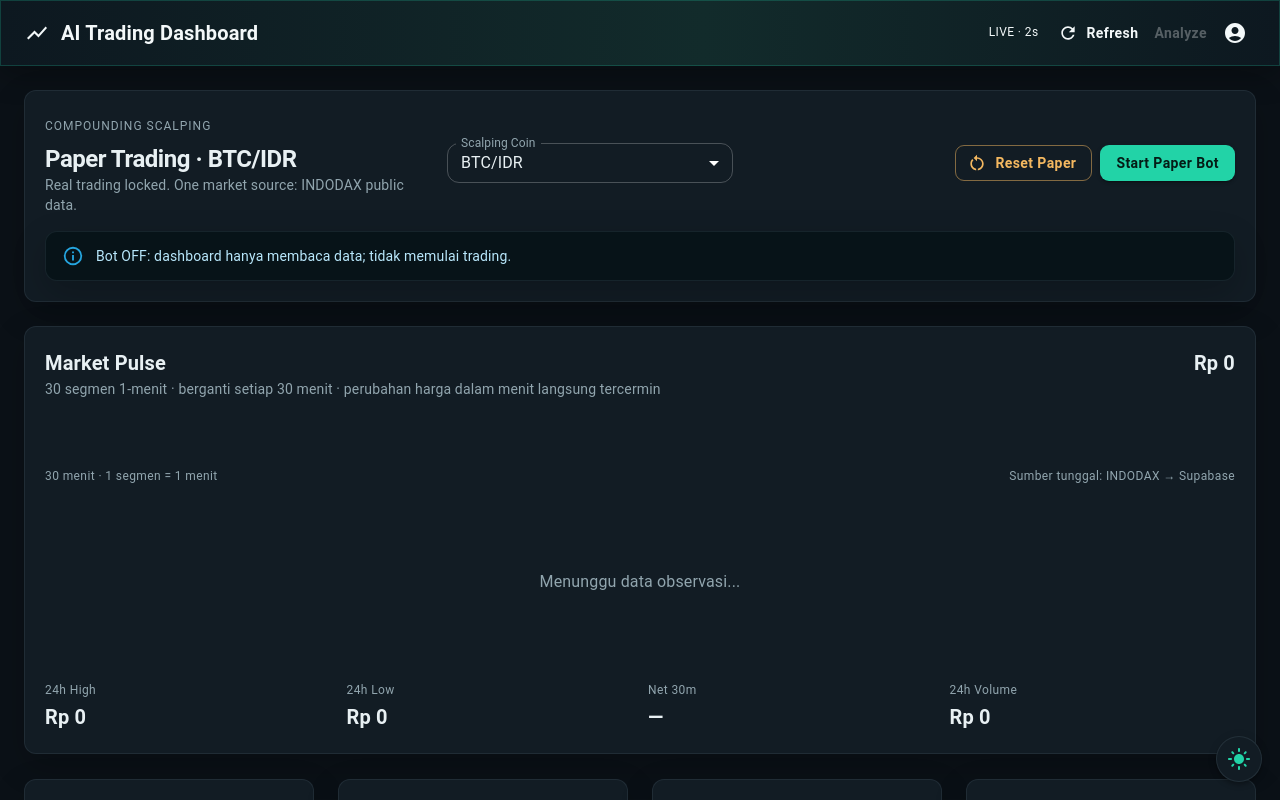
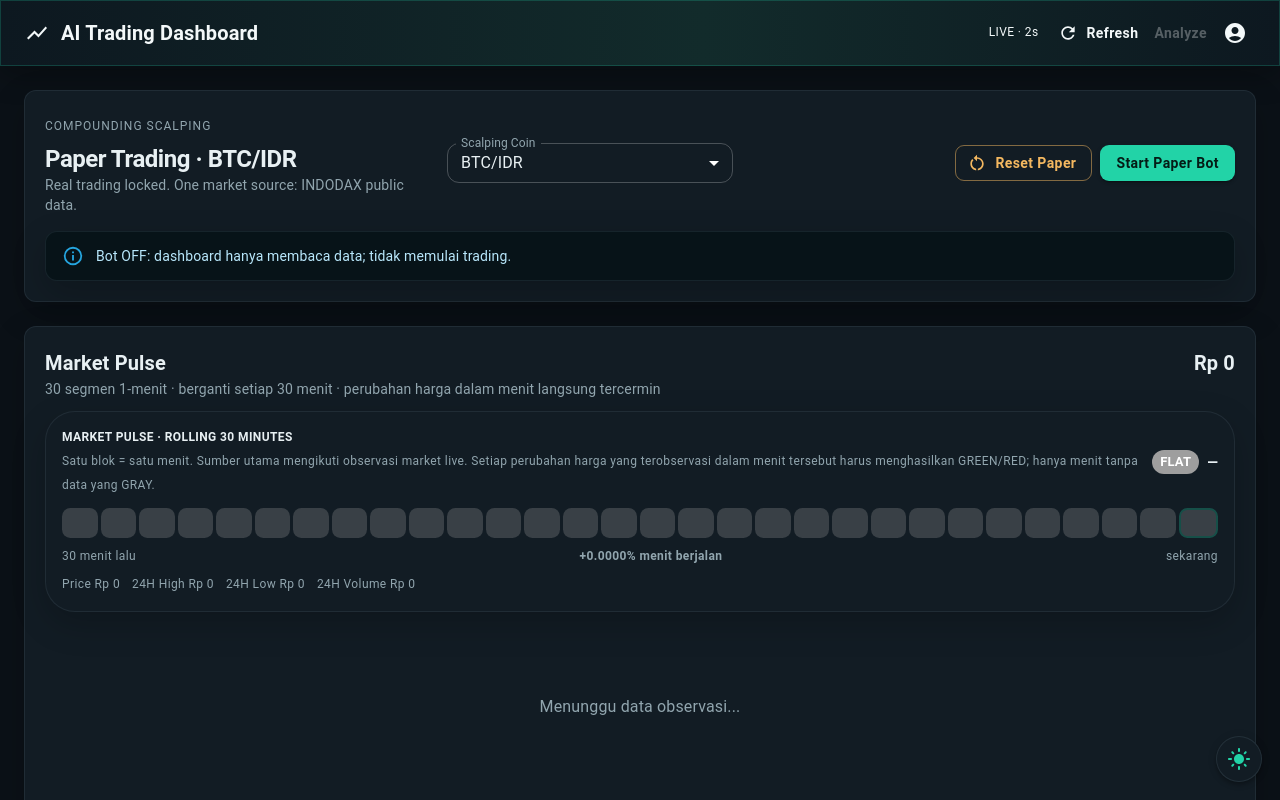
Before and after one commit to doushitekana62-ship-it/ai-multi-agent-trading-bot, a React (Vite) app in the folder fronted/: page / in a window 1280 px wide. Shown: the top 800 px of the page. Built offline with nearby package versions, Linux system fonts and the light colour scheme; no server answers; sample sign-in values are in the browser's storage.

Commit message:
fix: restore dashboard rolling market pulse

```diff
--- a/fronted/src/pages/Dashboard.jsx
+++ b/fronted/src/pages/Dashboard.jsx
@@ -1,33 +1,33 @@
 import React,{useEffect,useMemo,useRef,useState} from 'react';
 import {useNavigate} from 'react-router-dom';
-import {Alert,AppBar,Box,Button,Card,CardContent,Divider,FormControl,Grid,IconButton,InputLabel,LinearProgress,Menu,MenuItem,Paper,Select,Stack,Toolbar,Typography,Tooltip} from '@mui/material';
-import {AccountCircle,Assessment,LockOutlined,Logout,Refresh,RestartAlt,ShowChart} from '@mui/icons-material';
+import {Alert,AppBar,Box,Button,Card,CardContent,Divider,FormControl,Grid,IconButton,InputLabel,LinearProgress,Menu,MenuItem,Paper,Select,Stack,Toolbar,Typography} from '@mui/material';
+import {AccountCircle,Assessment,Logout,Refresh,RestartAlt,ShowChart} from '@mui/icons-material';
 import axios from 'axios';
 import toast from 'react-hot-toast';
 import {useAuth} from '../context/AuthContext';
 import DashboardAnalytics from '../components/DashboardAnalytics';
 import DashboardTools from '../components/DashboardTools';
+import MarketPulseLegend from '../components/MarketPulseLegend';
 
 const PAIRS=[['btc_idr','BTC/IDR'],['eth_idr','ETH/IDR'],['usdt_idr','USDT/IDR'],['xrp_idr','XRP/IDR'],['doge_idr','DOGE/IDR'],['sol_idr','SOL/IDR'],['beat_idr','BEAT/IDR'],['hype_idr','HYPE/IDR'],['ada_idr','ADA/IDR'],['trx_idr','TRX/IDR'],['shib_idr','SHIB/IDR'],['pepe_idr','PEPE/IDR']];
 const POLL_MS=2000,ZERO={BUY:0,SELL:0,HOLD:0};
 const idr=v=>new Intl.NumberFormat('id-ID',{style:'currency',currency:'IDR',maximumFractionDigits:0}).format(Number(v)||0);
 const label=p=>PAIRS.find(x=>x[0]===p)?.[1]||String(p||'').toUpperCase().replace('_','/');
-function Pulse({segments=[]}){const rows=Array.isArray(segments)?segments.slice(-30):[];return <Box sx={{mt:2}}><Stack direction="row" spacing={.45} alignItems="end" sx={{height:48}}>{rows.map((x,i)=><Tooltip key={`${x.timestamp||i}-${i}`} title={x.timestamp?`${x.timestamp} · ${x.status}${x.move_pct==null?'':` ${Number(x.move_pct).toFixed(3)}%`}`:'No observation'}><Box sx={{flex:1,minWidth:3,height:x.status==='GREEN'?34:x.status==='RED'?34:20,borderRadius:.6,backgroundColor:x.status==='GREEN'?'success.main':x.status==='RED'?'error.main':'text.disabled',opacity:x.status==='GRAY'?.42:1}}/></Tooltip>)}</Stack><Stack direction="row" justifyContent="space-between" sx={{mt:.5}}><Typography variant="caption" color="text.secondary">30 menit · 1 segmen = 1 menit</Typography><Typography variant="caption" color="text.secondary">Sumber tunggal: INDODAX → Supabase</Typography></Stack></Box>}
 function Chart({points=[]}){const values=points.map(p=>Number(p.price)).filter(v=>Number.isFinite(v)&&v>0);if(values.length<2)return <Box sx={{height:190,display:'grid',placeItems:'center',color:'text.secondary'}}>Menunggu data observasi...</Box>;const min=Math.min(...values),max=Math.max(...values),range=max-min||1;const coords=values.map((v,i)=>`${i/(values.length-1)*100},${95-(v-min)/range*82}`).join(' ');return <Box sx={{height:205}}><svg viewBox="0 0 100 100" width="100%" height="175" preserveAspectRatio="none"><polyline points={coords} fill="none" stroke="currentColor" strokeWidth="1.1" vectorEffect="non-scaling-stroke"/></svg><Stack direction="row" justifyContent="space-between"><Typography variant="caption" color="text.secondary">Low {idr(min)}</Typography><Typography variant="caption" color="text.secondary">High {idr(max)}</Typography></Stack></Box>}
 function Metric({title,value}){return <Box><Typography variant="caption" color="text.secondary">{title}</Typography><Typography variant="h6">{value}</Typography></Box>}
 export default function Dashboard(){
  const navigate=useNavigate();const{logout,user}=useAuth();const[menu,setMenu]=useState(null);const[status,setStatus]=useState(null);const[market,setMarket]=useState(null);const[positions,setPositions]=useState([]);const[performance,setPerformance]=useState(null);const[decision,setDecision]=useState(null);const[insights,setInsights]=useState([]);const[agents,setAgents]=useState([]);const[loading,setLoading]=useState(true);const[busy,setBusy]=useState(false);const[pair,setPair]=useState(()=>localStorage.getItem('paperTradingPair')||'btc_idr');const[inFlight,setInFlight]=useState(false);const timer=useRef(null);const enabled=Boolean(status?.enabled);
  const available=useMemo(()=>insights.filter(x=>x?.scalping_supported).map(x=>[String(x.pair).toLowerCase().replace('/','_'),x.pair]),[insights]);
- const fetchData=async()=>{if(inFlight)return;setInFlight(true);try{const q={_ts:Date.now()};const results=await Promise.allSettled([axios.get('/api/dashboard/status',{params:q}),axios.get('/api/dashboard/positions',{params:q}),axios.get('/api/dashboard/performance',{params:q}),axios.get('/api/dashboard/recent-decision',{params:q}),axios.get('/api/dashboard/agents',{params:q}),axios.get('/api/market/overview',{params:{pair,_ts:Date.now()}}),axios.get('/api/market/insights',{params:{_ts:Date.now()}})]);const val=i=>results[i]?.status==='fulfilled'?results[i].value.data||{}:{};setStatus(val(0));setPositions(val(1).positions||[]);setPerformance(val(2).performance||null);setDecision(val(3).decision||null);setAgents(val(4).agents||[]);setMarket(val(5));setInsights(val(6).items||[])}catch(e){if(!status)toast.error('Dashboard gagal memuat data')}finally{setLoading(false);setInFlight(false)}};
+ const fetchData=async()=>{if(inFlight)return;setInFlight(true);try{const q={_ts:Date.now()};const results=await Promise.allSettled([axios.get('/api/dashboard/status',{params:q}),axios.get('/api/dashboard/positions',{params:q}),axios.get('/api/dashboard/performance',{params:q}),axios.get('/api/dashboard/recent-decision',{params:q}),axios.get('/api/dashboard/agents',{params:q}),axios.get('/api/market/overview',{params:{pair,_ts:Date.now()},headers:{'Cache-Control':'no-cache'}}),axios.get('/api/market/insights',{params:{_ts:Date.now()}})]);const val=i=>results[i]?.status==='fulfilled'?results[i].value.data||{}:{};setStatus(val(0));setPositions(val(1).positions||[]);setPerformance(val(2).performance||null);setDecision(val(3).decision||null);setAgents(val(4).agents||[]);setMarket(val(5));setInsights(val(6).items||[])}catch(e){if(!status)toast.error('Dashboard gagal memuat data')}finally{setLoading(false);setInFlight(false)}};
  useEffect(()=>{fetchData();timer.current=setInterval(fetchData,POLL_MS);return()=>clearInterval(timer.current)},[pair]);
  const startStop=async()=>{if(busy)return;setBusy(true);try{if(enabled){await axios.post('/api/dashboard/paper/stop');toast.success('Paper bot stopped')}else{const r=await axios.post('/api/dashboard/paper/start',null,{params:{pair}});toast.success(r.data?.message||'Paper bot started')}await fetchData()}catch(e){toast.error(e.response?.data?.detail||'Paper control failed')}finally{setBusy(false)}};
  const reset=async()=>{if(busy)return;setBusy(true);try{if(enabled)await axios.post('/api/dashboard/paper/stop');await axios.post('/api/dashboard/paper/reset');setDecision(null);setMarket(null);toast.success('Paper account reset');await fetchData()}catch(e){toast.error(e.response?.data?.detail||'Reset failed')}finally{setBusy(false)}};
  const analyze=async()=>{if(!enabled)return;try{const r=await axios.post('/api/dashboard/analyze',null,{params:{pair}});setDecision(r.data?.state?.last_decision||r.data?.decision||null);await fetchData()}catch(e){toast.error(e.response?.data?.detail||e.response?.data?.error||'Analysis failed')}};
- const counts=enabled?(status?.decision_counts||ZERO):ZERO;const dailyPnl=Number(status?.daily_pnl||0);const equity=Number(status?.portfolio_value||status?.balance||0);const move=Number(market?.recent_move);const pulse=market?.pulse_segments||[];
+ const counts=enabled?(status?.decision_counts||ZERO):ZERO;const dailyPnl=Number(status?.daily_pnl||0);const equity=Number(status?.portfolio_value||status?.balance||0);const move=Number(market?.recent_move);
  return <Box sx={{minHeight:'100vh',bgcolor:'background.default'}}><AppBar position="static"><Toolbar><ShowChart sx={{mr:1.5}}/><Typography variant="h6" sx={{flexGrow:1}}>AI Trading Dashboard</Typography><Typography variant="caption" sx={{mr:2}}>LIVE · 2s</Typography><Button color="inherit" startIcon={<Refresh/>} onClick={fetchData}>Refresh</Button><Button color="inherit" onClick={analyze} disabled={!enabled}>Analyze</Button><IconButton color="inherit" onClick={e=>setMenu(e.currentTarget)}><AccountCircle/></IconButton><Menu anchorEl={menu} open={Boolean(menu)} onClose={()=>setMenu(null)}><MenuItem disabled>{user?.username||'Admin'}</MenuItem><Divider/><MenuItem onClick={()=>navigate('/reports')}><Assessment sx={{mr:1}} fontSize="small"/>Reports</MenuItem><MenuItem onClick={async()=>{await logout();navigate('/login')}}><Logout sx={{mr:1}} fontSize="small"/>Logout</MenuItem></Menu></Toolbar></AppBar>
  <Box sx={{p:{xs:1.5,md:3},maxWidth:1800,mx:'auto'}}>{loading&&<LinearProgress sx={{mb:2}}/>}
  <Paper sx={{p:2.5,mb:3}}><Grid container spacing={2} alignItems="center"><Grid item xs={12} md={4}><Typography variant="overline" color="text.secondary">Compounding Scalping</Typography><Typography variant="h5">Paper Trading · {label(pair)}</Typography><Typography variant="body2" color="text.secondary">Real trading locked. One market source: INDODAX public data.</Typography></Grid><Grid item xs={12} md={3}><FormControl fullWidth size="small"><InputLabel>Scalping Coin</InputLabel><Select value={pair} label="Scalping Coin" disabled={enabled} onChange={e=>{setPair(e.target.value);localStorage.setItem('paperTradingPair',e.target.value)}}>{(available.length?available:PAIRS).map(x=><MenuItem key={x[0]} value={x[0]}>{x[1]}</MenuItem>)}</Select></FormControl></Grid><Grid item xs={12} md={5}><Stack direction={{xs:'column',sm:'row'}} justifyContent="flex-end" spacing={1}><Button variant="outlined" color="warning" startIcon={<RestartAlt/>} onClick={reset} disabled={busy}>Reset Paper</Button><Button variant="contained" onClick={startStop} disabled={busy}>{enabled?'Stop Paper Bot':'Start Paper Bot'}</Button></Stack></Grid></Grid><Alert severity={enabled?'success':'info'} sx={{mt:2}}>{enabled?'Bot aktif: observasi pasar setiap 5 detik, keputusan setiap 15 detik.':'Bot OFF: dashboard hanya membaca data; tidak memulai trading.'}</Alert></Paper>
- <Grid container spacing={3}><Grid item xs={12}><Paper sx={{p:2.5}}><Stack direction={{xs:'column',md:'row'}} justifyContent="space-between" spacing={1}><Box><Typography variant="h6">Market Pulse</Typography><Typography variant="body2" color="text.secondary">30 segmen 1-menit · berganti setiap 30 menit · perubahan harga dalam menit langsung tercermin</Typography></Box><Typography variant="h6">{idr(market?.last)}</Typography></Stack><Pulse segments={pulse}/><Chart points={market?.points||[]}/><Grid container spacing={2}><Grid item xs={6} md={3}><Metric title="24h High" value={idr(market?.high)}/></Grid><Grid item xs={6} md={3}><Metric title="24h Low" value={idr(market?.low)}/></Grid><Grid item xs={6} md={3}><Metric title="Net 30m" value={Number.isFinite(move)?`${move>=0?'+':''}${move.toFixed(3)}%`:'—'}/></Grid><Grid item xs={6} md={3}><Metric title="24h Volume" value={idr(market?.volume)}/></Grid></Grid></Paper></Grid></Grid>
+ <Grid container spacing={3}><Grid item xs={12}><Paper sx={{p:2.5}}><Stack direction={{xs:'column',md:'row'}} justifyContent="space-between" spacing={1}><Box><Typography variant="h6">Market Pulse</Typography><Typography variant="body2" color="text.secondary">30 segmen 1-menit · berganti setiap 30 menit · perubahan harga dalam menit langsung tercermin</Typography></Box><Typography variant="h6">{idr(market?.last)}</Typography></Stack><MarketPulseLegend/><Chart points={market?.points||[]}/><Grid container spacing={2}><Grid item xs={6} md={3}><Metric title="24h High" value={idr(market?.high)}/></Grid><Grid item xs={6} md={3}><Metric title="24h Low" value={idr(market?.low)}/></Grid><Grid item xs={6} md={3}><Metric title="Net 30m" value={Number.isFinite(move)?`${move>=0?'+':''}${move.toFixed(3)}%`:'—'}/></Grid><Grid item xs={6} md={3}><Metric title="24h Volume" value={idr(market?.volume)}/></Grid></Grid></Paper></Grid></Grid>
  <Grid container spacing={3} sx={{mt:.1,mb:3}}><Grid item xs={12} md={3}><Card><CardContent><Typography variant="caption" color="text.secondary">ACCOUNT EQUITY</Typography><Typography variant="h5">{idr(equity)}</Typography></CardContent></Card></Grid><Grid item xs={12} md={3}><Card><CardContent><Typography variant="caption" color="text.secondary">DAILY PNL</Typography><Typography variant="h5">{idr(dailyPnl)}</Typography></CardContent></Card></Grid><Grid item xs={12} md={3}><Card><CardContent><Typography variant="caption" color="text.secondary">BUY / SELL / HOLD</Typography><Typography variant="h5">{counts.BUY} / {counts.SELL} / {counts.HOLD}</Typography></CardContent></Card></Grid><Grid item xs={12} md={3}><Card><CardContent><Typography variant="caption" color="text.secondary">OPEN POSITIONS</Typography><Typography variant="h5">{positions.length}</Typography></CardContent></Card></Grid></Grid>
  <DashboardAnalytics decision={decision} insights={insights} selectedPair={pair} onPairChange={v=>{if(!enabled){setPair(v);localStorage.setItem('paperTradingPair',v)}}}/><DashboardTools decision={decision} performance={performance} agents={agents} status={status}/>
  <Paper sx={{p:2.5,mt:3}}><Typography variant="h6">Latest Decision</Typography><Typography variant="body1" sx={{mt:1,fontWeight:700}}>{decision?.action||'HOLD'} · {Number(decision?.confidence||0).toFixed(1)}%</Typography><Typography variant="body2" color="text.secondary">{decision?.reasoning||decision?.summary||'Waiting for a decision cycle.'}</Typography></Paper>
```
